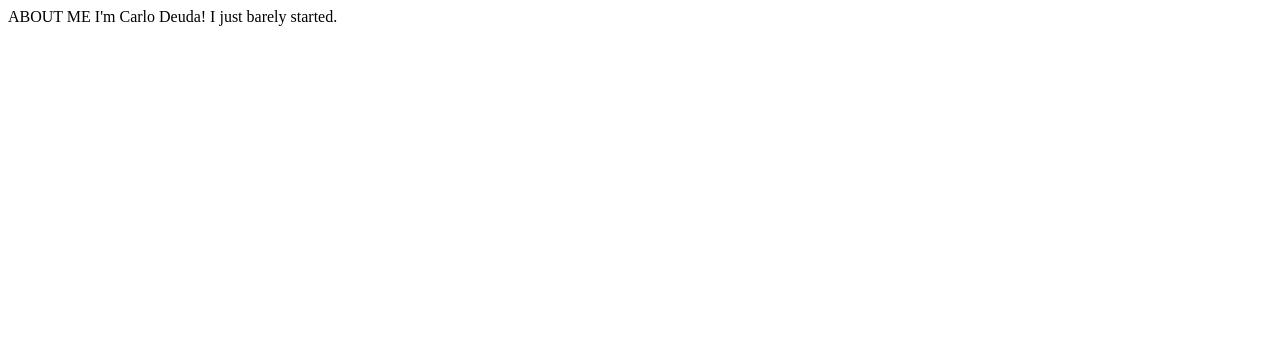
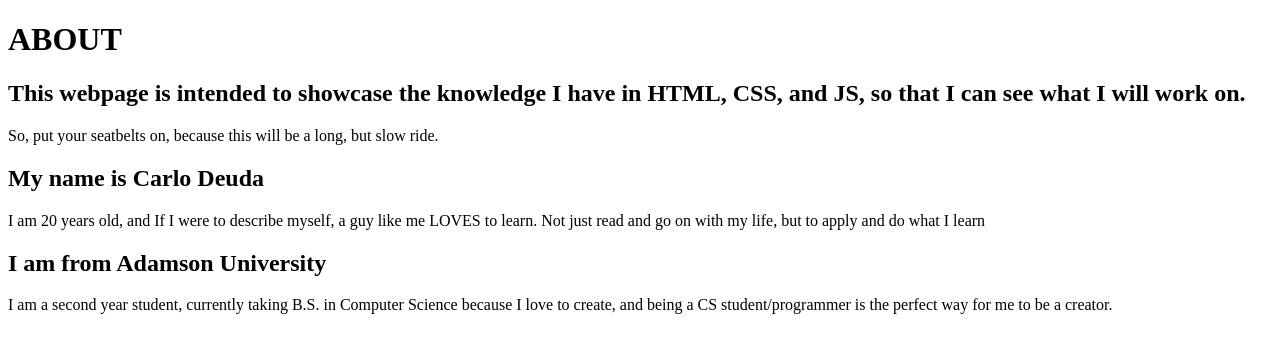
Before and after one commit to YamalLamine/100-DaysOfCode, a plain HTML site: page Projects/Project 1/index.html in a window 1280 px wide. Drawn offline with Linux system fonts and the light colour scheme.

```diff
--- a/Projects/Project 1/index.html
+++ b/Projects/Project 1/index.html
@@ -1,9 +1,20 @@
 <!DOCTYPE HTML>
-<html>
+<html lang="en">
     <head>
-        ABOUT ME
+        <title>THE WEB PAGE OF ALL TIME</title>
     </head>
-    <body>
-        I'm Carlo Deuda! I just barely started.
-    </body>
+    <h1>ABOUT</h1>
+
+
+    <h2>This webpage is intended to showcase the knowledge I have in HTML, CSS, and JS, so that I can see what I will work on.</h2>
+    <p>So, put your seatbelts on, because this will be a long, but slow ride.</p>
+
+    <h2>My name is Carlo Deuda</h2>
+    <p>I am 20 years old, and If I were to describe myself, a guy like me LOVES to learn. Not just read and go on with my life, but to apply and do what I learn</p>
+
+    <h2>I am from Adamson University</h2>
+    <p>I am a second year student, currently taking B.S. in Computer Science because I love to create, and being a CS student/programmer is the perfect way for me to be a creator.</p>
+
+
+
 </html>
```
